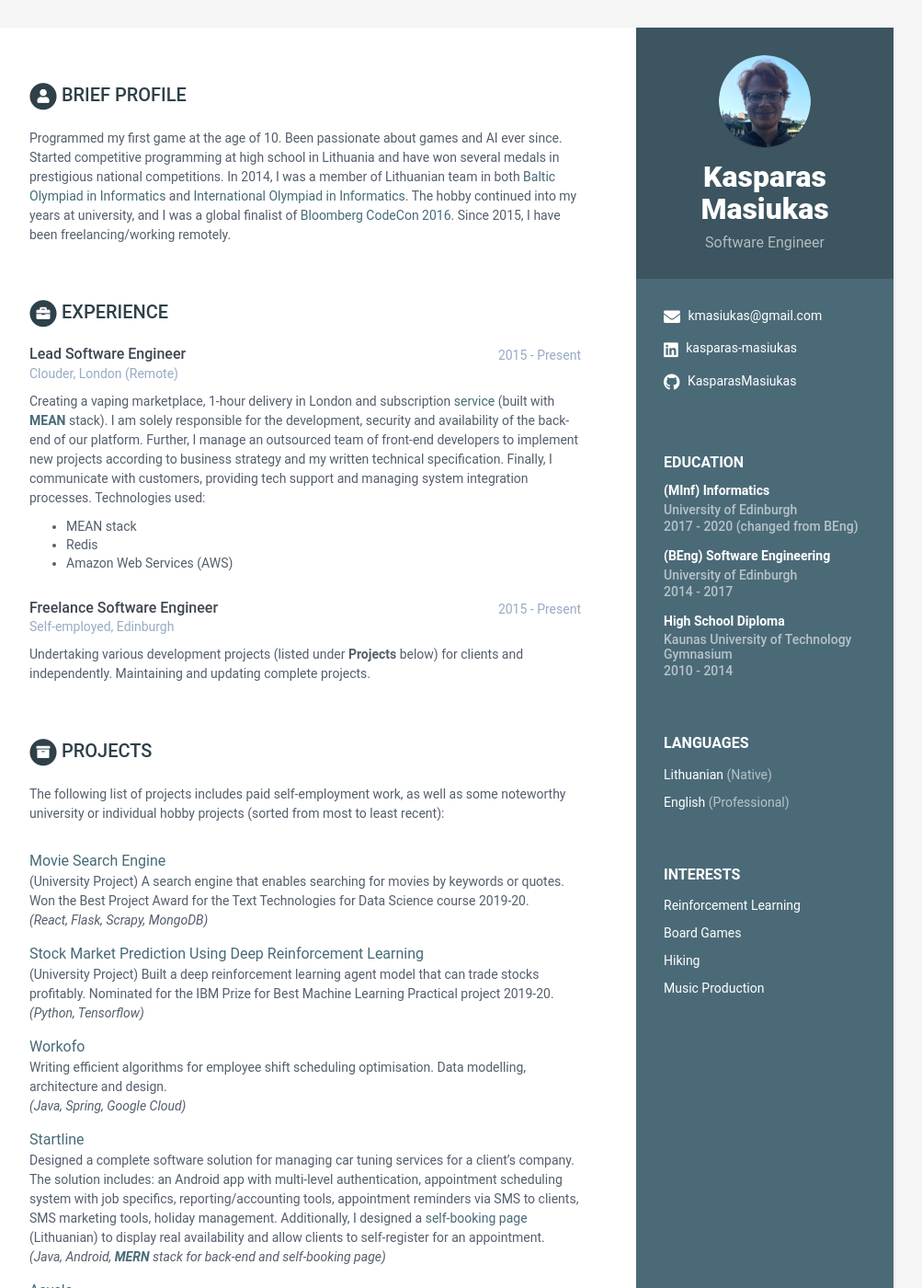
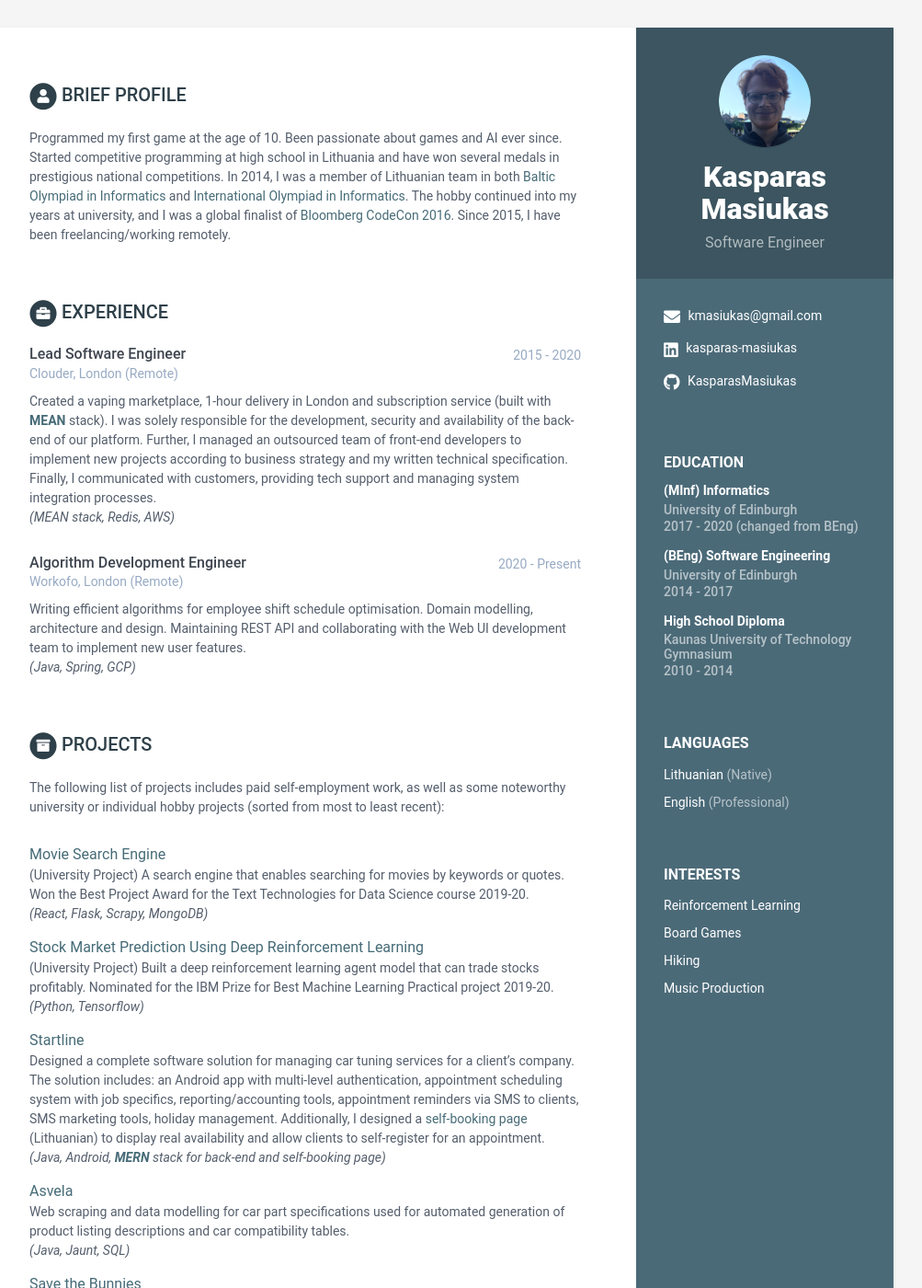
Before and after one commit to KasparasM/KasparasM.github.io, a Jekyll site: the page built from index.html, in a window 1280 px wide and 1400 px high. Shown: the whole window at 92% size, without its empty margins (168-1171 px from the left). Built offline with Jekyll 4.4.1, drawn with Linux system fonts in a browser that asks for light colours; some of the changed text lies outside the part shown.

Commit message:
Update experiences

```diff
--- a/_data/data.yml
+++ b/_data/data.yml
@@ -66,21 +66,20 @@
 
 experiences:
     - role: Lead Software Engineer
-      time: 2015 - Present
+      time: 2015 - 2020
       company: Clouder, London (Remote)
       details: |
-        Creating a vaping marketplace, 1-hour delivery in London and subscription [service](https://clouder.co.uk/) (built with [**MEAN**](https://www.ibm.com/cloud/learn/mean-stack-explained) stack).
-        I am solely responsible for the development, security and availability of the back-end of our platform. Further, I manage an outsourced team of front-end developers to implement
-        new projects according to business strategy and my written technical specification. Finally, I communicate with customers, providing tech support and managing system integration processes.
-        Technologies used:
-          - MEAN stack
-          - Redis
-          - Amazon Web Services (AWS)
-    - role: Freelance Software Engineer
-      time: 2015 - Present
-      company: Self-employed, Edinburgh
+        Created a vaping marketplace, 1-hour delivery in London and subscription service (built with [**MEAN**](https://www.ibm.com/cloud/learn/mean-stack-explained) stack).
+        I was solely responsible for the development, security and availability of the back-end of our platform. Further, I managed an outsourced team of front-end developers to implement
+        new projects according to business strategy and my written technical specification. Finally, I communicated with customers, providing tech support and managing system integration processes.
+        <br>*(MEAN stack, Redis, AWS)*
+    - role: Algorithm Development Engineer
+      time: 2020 - Present
+      company: Workofo, London (Remote)
       details: |
-        Undertaking various development projects (listed under **Projects** below) for clients and independently. Maintaining and updating complete projects.
+        Writing efficient algorithms for employee shift schedule optimisation. Domain modelling, architecture and design. Maintaining REST API and collaborating with the Web UI development team to
+        implement new user features.
+        <br>*(Java, Spring, GCP)*
 projects:
     title: Projects
     intro: >
@@ -93,10 +92,6 @@
       - title: Stock Market Prediction Using Deep Reinforcement Learning
         link: "https://i.imgur.com/6scAt1j.png"
         tagline: "(University Project) Built a deep reinforcement learning agent model that can trade stocks profitably. Nominated for the IBM Prize for Best Machine Learning Practical project 2019-20.<br>*(Python, Tensorflow)*"
-
-      - title: Workofo
-        link: "https://www.workofo.com/"
-        tagline: "Writing efficient algorithms for employee shift scheduling optimisation. Data modelling, architecture and design.<br>*(Java, Spring, Google Cloud)*"
 
       - title: Startline
         link: "https://www.startline.lt/"
@@ -139,10 +134,13 @@
       - name: Javascript & Node.js
         level: 98%
 
-      - name: Java/C#
+      - name: Java
         level: 98%
 
       - name: MongoDB
+        level: 98%
+
+      - name: SQL
         level: 98%
 
       - name: Python & Flask
@@ -151,19 +149,16 @@
       - name: Angular
         level: 95%
 
-      - name: SQL
-        level: 95%
-
       - name: React.js
         level: 90%
 
+      - name: Go
+        level: 75%
+
       - name: C++
-        level: 90%
+        level: 70%
 
       - name: .NET
-        level: 60%
-
-      - name: PHP
         level: 60%
 
       - name: React Native
```
Also changed, not shown: 1 other file.
